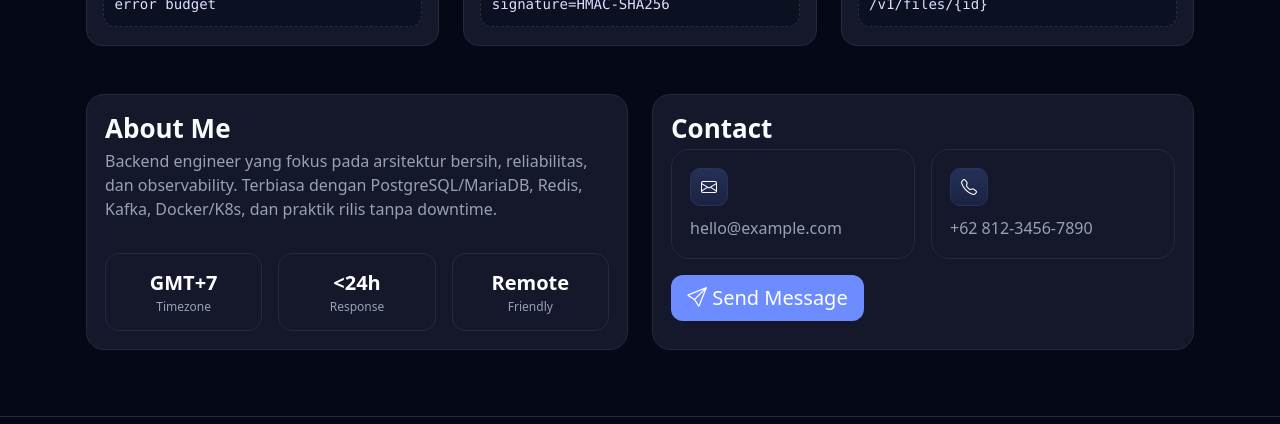
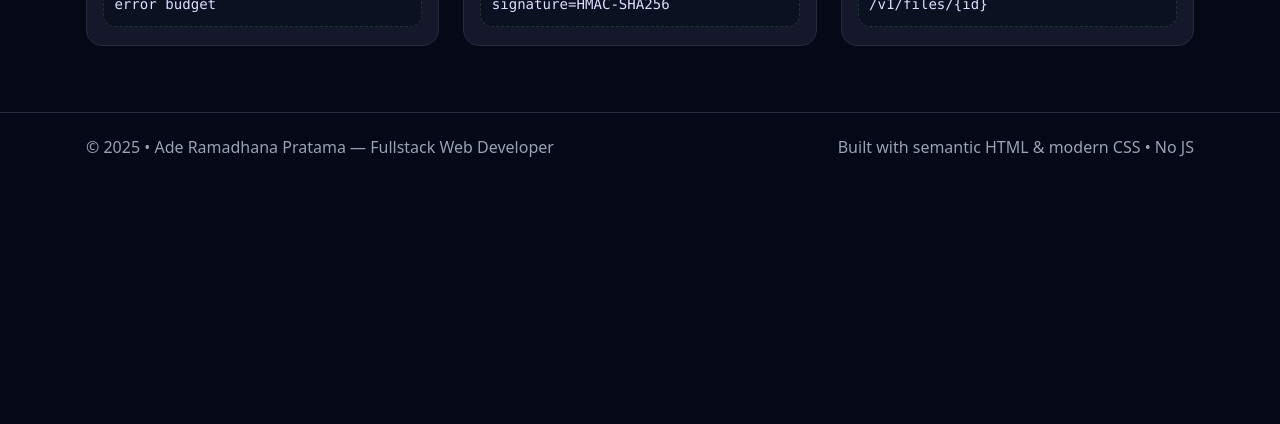
Before and after one commit to aderamadhana/portofolio, a Vue app: page / in a window 1280 px wide. Shown: the part 1428-1852 px from the top of the page. After the commit the page ends 1609 px from the top, so only its background shows below. Built offline with nearby package versions, Linux system fonts and the light colour scheme.

Commit message:
penyesuaian navbar dan landing page

```diff
--- a/src/components/layouts/navbar.vue
+++ b/src/components/layouts/navbar.vue
@@ -23,8 +23,6 @@
           <li class="nav-item"><a class="nav-link" href="#home">Home</a></li>
           <li class="nav-item"><a class="nav-link" href="#services">Services</a></li>
           <li class="nav-item"><a class="nav-link" href="#projects">Portfolio</a></li>
-          <li class="nav-item"><a class="nav-link" href="#about">About</a></li>
-          <li class="nav-item"><a class="nav-link" href="#contact">Contact</a></li>
           <!-- Dropdown bahasa (dummy) -->
           <li class="nav-item ms-lg-3">
             <div class="lang-toggle">
--- a/src/views/Landing.vue
+++ b/src/views/Landing.vue
@@ -162,62 +162,4 @@
       </div>
     </div>
   </section>
-
-  <!-- ===== ABOUT / CONTACT ===== -->
-  <section id="about" class="py-4">
-    <div class="wrap">
-      <div class="row g-4">
-        <div class="col-lg-6">
-          <div class="card-dark h-100">
-            <h3 class="sec-title">About Me</h3>
-            <p class="muted">
-              Backend engineer yang fokus pada arsitektur bersih, reliabilitas, dan observability.
-              Terbiasa dengan PostgreSQL/MariaDB, Redis, Kafka, Docker/K8s, dan praktik rilis tanpa
-              downtime.
-            </p>
-            <div class="row g-3 mt-1">
-              <div class="col-md-4">
-                <div class="counter"><b>GMT+7</b><span>Timezone</span></div>
-              </div>
-              <div class="col-md-4">
-                <div class="counter"><b>&lt;24h</b><span>Response</span></div>
-              </div>
-              <div class="col-md-4">
-                <div class="counter"><b>Remote</b><span>Friendly</span></div>
-              </div>
-            </div>
-          </div>
-        </div>
-
-        <div class="col-lg-6" id="contact">
-          <div class="card-dark h-100">
-            <h3 class="sec-title">Contact</h3>
-            <div class="row g-3">
-              <div class="col-md-6">
-                <div class="card-dark">
-                  <div class="icon"><i class="bi bi-envelope"></i></div>
-                  <div class="muted">hello@example.com</div>
-                </div>
-              </div>
-              <div class="col-md-6">
-                <div class="card-dark">
-                  <div class="icon"><i class="bi bi-telephone"></i></div>
-                  <div class="muted">+62 812-3456-7890</div>
-                </div>
-              </div>
-            </div>
-            <div class="mt-3">
-              <a
-                class="btn btn-lg"
-                style="background: var(--accent); color: #fff; border: none; border-radius: 12px"
-                href="mailto:hello@example.com"
-              >
-                <i class="bi bi-send"></i> Send Message
-              </a>
-            </div>
-          </div>
-        </div>
-      </div>
-    </div>
-  </section>
 </template>
```
